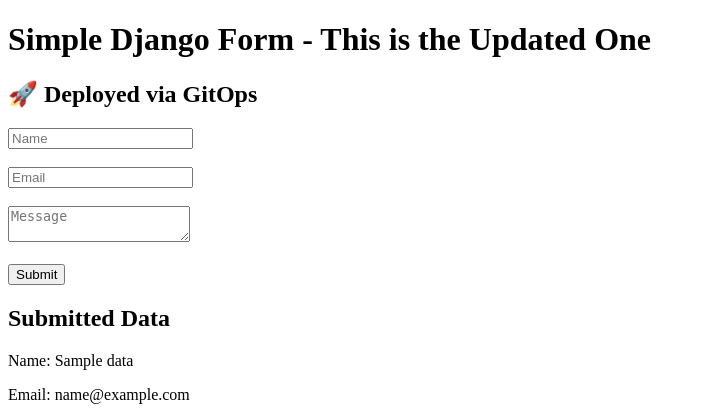
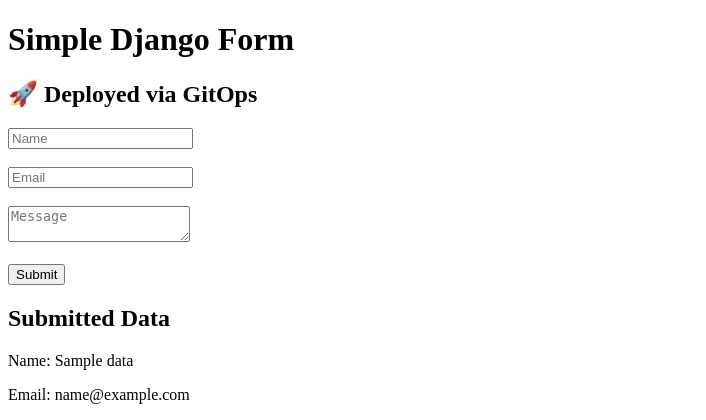
Before and after one commit to aquilsm/devops-django-aks, a Django app: template web/templates/home.html in a window 1280 px wide. Shown: the top 420 px of the page, without its empty margins (0-706 px from the left). Run offline with Django 5.2, Linux system fonts and the light colour scheme; the template is opened without the code that fills it: most values are stand-ins (such as "Sample title", 1, 10 or a date in 2020).

Commit message:
ReTest full CI GitOps flow

```diff
--- a/web/templates/home.html
+++ b/web/templates/home.html
@@ -4,7 +4,7 @@
     <title>DevOps Django Demo</title>
 </head>
 <body>
-    <h1>Simple Django Form - This is the Updated One</h1>
+    <h1>Simple Django Form</h1>
     <h2>🚀 Deployed via GitOps</h2>
 
     <form method="post">
```
